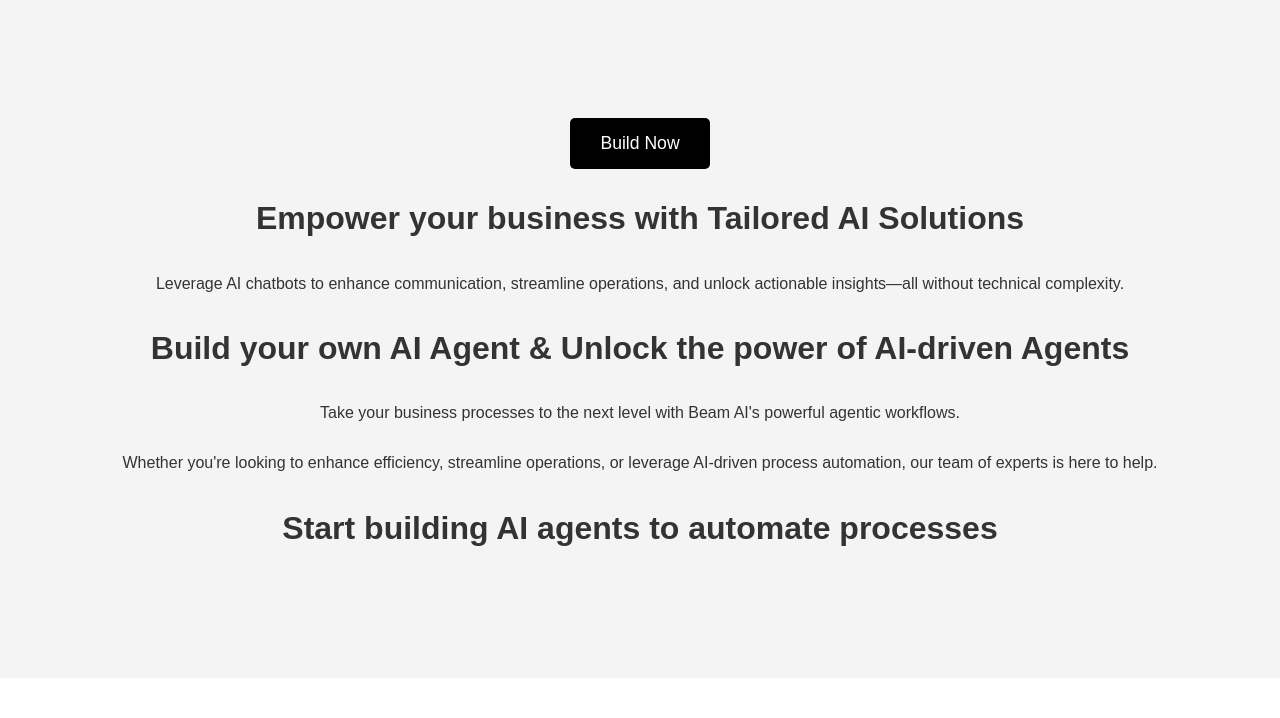
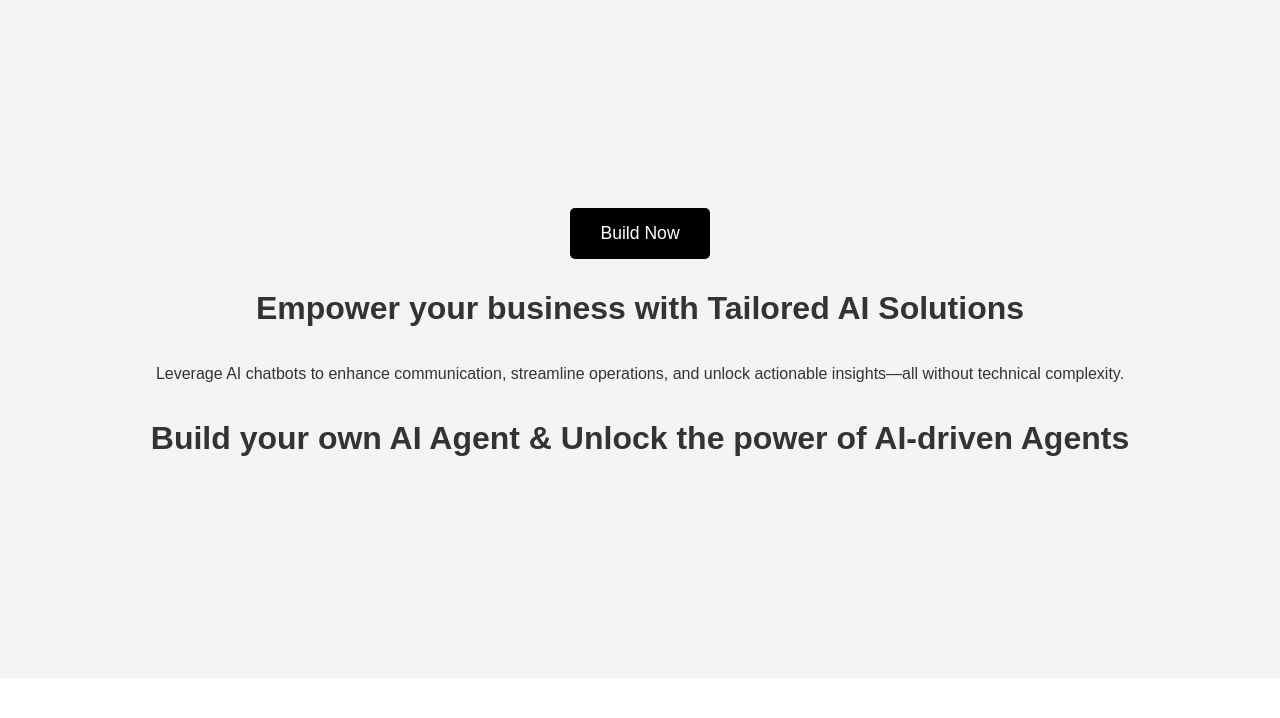
Before and after one commit to KyoKaen/KyoConnectAI, a plain HTML site: page index.html in a window 1280 px wide. Shown: the part 82-800 px from the top of the page. Drawn offline with Linux system fonts and the light colour scheme.

Commit message:
Update index.html

```diff
--- a/index.html
+++ b/index.html
@@ -313,9 +313,9 @@
         <h1>Empower your business with Tailored AI Solutions</h1>
         <p>Leverage AI chatbots to enhance communication, streamline operations, and unlock actionable insights—all without technical complexity.</p>
         <h1>Build your own AI Agent & Unlock the power of AI-driven Agents</h1>
-        <p>Take your business processes to the next level with Beam AI's powerful agentic workflows.</p>
+<!--         <p>Take your business processes to the next level with Beam AI's powerful agentic workflows.</p>
         <p>Whether you're looking to enhance efficiency, streamline operations, or leverage AI-driven process automation, our team of experts is here to help.</p>
-        <h1>Start building AI agents to automate processes</h1>
+        <h1>Start building AI agents to automate processes</h1> -->
 
 <!--         <img src="unlock-ai-agents.jpg" alt="KyoconnectAI AI Agents Overview"> -->
     </div>
```
